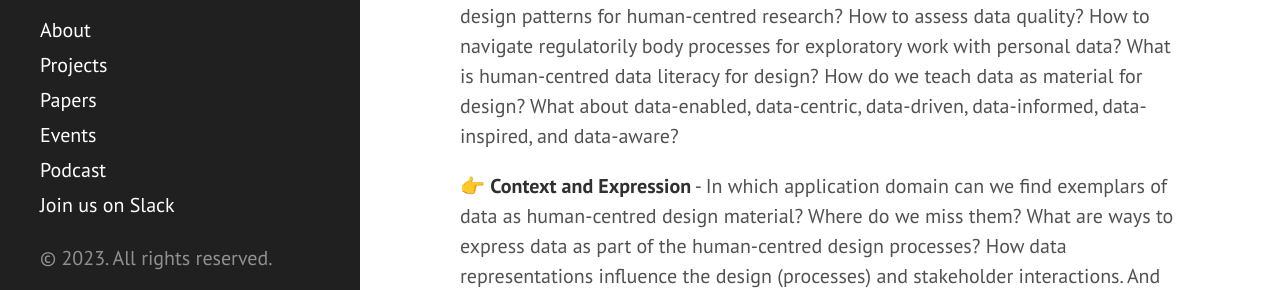
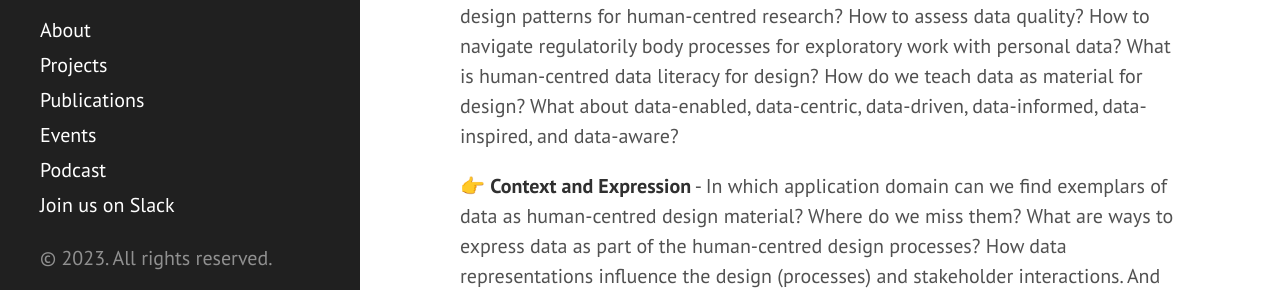
Before and after one commit to datacentricdesign/sig, a Jekyll site: the page built from index.html, in a window 1280 px wide. Shown: the part 587-877 px from the top of the page. Built offline with Jekyll 4.4.1, drawn with Linux system fonts in a browser that asks for light colours; Markdown is read by kramdown in place of the engine named in the settings; the list of posts is cut into pages by our own code.

Commit message:
fix link publication

```diff
--- a/_includes/sidebar.html
+++ b/_includes/sidebar.html
@@ -12,7 +12,7 @@
     <nav class="sidebar-nav">
       <a class="sidebar-nav-item" href="about.html">About</a>
       <a class="sidebar-nav-item" href="gallery.html">Projects</a>
-      <a class="sidebar-nav-item" href="papers.html">Papers</a>
+      <a class="sidebar-nav-item" href="publications.html">Publications</a>
       <a class="sidebar-nav-item" href="events.html">Events</a>
       <a class="sidebar-nav-item" href="https://podcasts.apple.com/nl/podcast/data-centric-design/id1581554015">Podcast</a>
       <a class="sidebar-nav-item" href="https://join.slack.com/t/data-centricdesign/shared_invite/zt-1izg8lchw-TYFzqOwMMCe2Ete9GHQfpQ">Join us on Slack</a>
```
